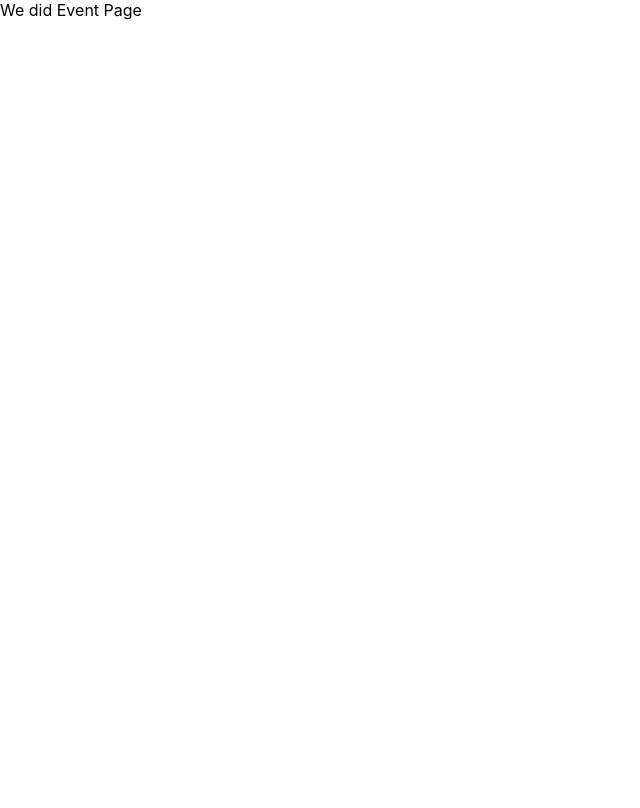
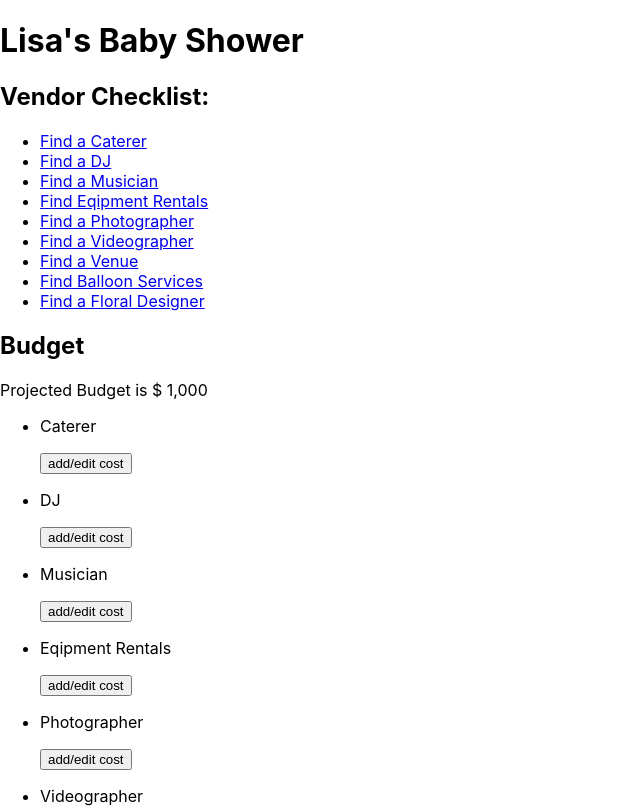
Before and after one commit to teyannaearle/Event-ful, a React (Create React App) app in the folder front-end/: page /event/1 in a window 1280 px wide. Shown: the top 808 px of the page, without its empty margins (0-640 px from the left). Built offline with nearby package versions, Linux system fonts and the light colour scheme; no server answers.

Commit message:
Work on budget, checklist, countdown components

```diff
--- a/front-end/package.json
+++ b/front-end/package.json
@@ -8,6 +8,7 @@
     "@testing-library/user-event": "^12.8.3",
     "axios": "^0.21.1",
     "react": "^17.0.2",
+    "react-countdown-circle-timer": "^2.5.4",
     "react-dom": "^17.0.2",
     "react-router-dom": "^5.2.1",
     "react-scripts": "4.0.3",
--- a/front-end/src/Components/Budget.js
+++ b/front-end/src/Components/Budget.js
@@ -0,0 +1,86 @@
+import React, { useEffect, useState } from "react";
+
+function Budget({categories, budget}) {
+  const [showForm, setShowForm] = useState({});
+  const formatter = new Intl.NumberFormat("en");
+
+  useEffect(() => {
+    let categoryStates = {};
+    for (let category of categories) {
+      categoryStates[category] = false;
+    }
+
+    setShowForm(categoryStates);
+  }, [categories]);
+
+
+  const form = () => {
+    return (
+      <form>
+        <input></input>
+      </form>
+    );
+  };
+
+  const listItem = (category) => {
+    let item = "";
+    switch (category) {
+      case "catering":
+        item = "Caterer";
+        break;
+      case "djs":
+        item = "DJ";
+        break;
+      case "musicians":
+        item = "Musician";
+        break;
+      case "partyequipmentrentals":
+        item = "Eqipment Rentals";
+        break;
+      case "eventphotography":
+        item = "Photographer";
+        break;
+      case "videographers":
+        item = "Videographer";
+        break;
+      case "venues":
+        item = "Venue";
+        break;
+      case "balloonservices":
+        item = "Balloon Services";
+        break;
+      case "floraldesigners":
+        item = "Floral Designer";
+        break;
+      default:
+        item = "";
+    }
+
+    return item;
+  };
+
+  return (
+    <div>
+      Projected Budget is $ {formatter.format(budget)}
+      <ul>
+        {categories.map((category, i) => {
+          return (
+            <li key={i}>
+              <p>{listItem(category)} </p>
+              <button
+                onClick={() =>
+                  setShowForm({ ...showForm, [category]: !showForm[category] })
+                }
+              >
+                add/edit cost
+              </button>
+              {showForm[category] ? form() : null}
+            </li>
+          );
+        })}
+      </ul>
+    </div>
+  );
+}
+
+export default Budget;
--- a/front-end/src/Components/Checklist.js
+++ b/front-end/src/Components/Checklist.js
@@ -0,0 +1,56 @@
+import React from "react";
+import { Link } from "react-router-dom";
+
+function Checklist({categories}) {
+
+  const listItem = (category) => {
+    let item = "";
+    switch (category) {
+      case "catering":
+        item = "Find a Caterer";
+        break;
+      case "djs":
+        item = "Find a DJ";
+        break;
+      case "musicians":
+        item = "Find a Musician";
+        break;
+      case "partyequipmentrentals":
+        item = "Find Eqipment Rentals";
+        break;
+      case "eventphotography":
+        item = "Find a Photographer";
+        break;
+      case "videographers":
+        item = "Find a Videographer";
+        break;
+      case "venues":
+        item = "Find a Venue";
+        break;
+      case "balloonservices":
+        item = "Find Balloon Services";
+        break;
+      case "floraldesigners":
+        item = "Find a Floral Designer";
+        break;
+      default:
+        item = "";
+    }
+
+    return item;
+  };
+
+  return (
+    <ul>
+      {categories.map((category, i) => {
+        return (
+          <li key={i}>
+            <Link to={category}>{listItem(category)}</Link>
+          </li>
+        );
+      })}
+    </ul>
+  );
+}
+
+export default Checklist;
--- /dev/null
+++ b/front-end/src/Components/Timer.js
@@ -0,0 +1,106 @@
+import React, { useEffect, useState } from "react";
+import { CountdownCircleTimer } from "react-countdown-circle-timer";
+
+const minuteSeconds = 60;
+const hourSeconds = 3600;
+const daySeconds = 86400;
+
+const timerProps = {
+  isPlaying: true,
+  size: 120,
+  strokeWidth: 6,
+};
+
+const renderTime = (dimension, time) => {
+  return (
+    <div className="time-wrapper">
+      <div className="time">{time}</div>
+      <div>{dimension}</div>
+    </div>
+  );
+};
+
+const getTimeSeconds = (time) => (minuteSeconds - time) | 0;
+const getTimeMinutes = (time) => ((time % hourSeconds) / minuteSeconds) | 0;
+const getTimeHours = (time) => ((time % daySeconds) / hourSeconds) | 0;
+const getTimeDays = (time) => (time / daySeconds) | 0;
+
+function Timer() {
+  const [date, setDate] = useState("");
+  const [time, setTime] = useState("");
+  const [updated, setUpdated] = useState(false);
+
+  useEffect(() => {
+    //  date and time  will eventually come from an api call to /events/:user_id/:event_id
+    setDate("2021-09-30");
+    setTime("00:30:00");
+    setUpdated(true);
+  }, []);
+
+  const countDown = () => {
+    const finish = new Date(`${date}T${time}`);
+    const startTime = Date.now() / 1000;
+    const endTime = finish.getTime() / 1000;
+    const remainingTime = Math.ceil(endTime - startTime);
+    const days = Math.ceil(remainingTime / daySeconds);
+    const daysDuration = days * daySeconds;
+
+    return (
+      <div>
+        <CountdownCircleTimer
+          {...timerProps}
+          colors={[["#191970"]]}
+          duration={daysDuration}
+          initialRemainingTime={remainingTime}
+        >
+          {({ elapsedTime }) =>
+            renderTime("days", getTimeDays(daysDuration - elapsedTime))
+          }
+        </CountdownCircleTimer>
+        <CountdownCircleTimer
+          {...timerProps}
+          colors={[["#0047AB"]]}
+          duration={daySeconds}
+          initialRemainingTime={remainingTime % daySeconds}
+          onComplete={(totalElapsedTime) => [
+            remainingTime - totalElapsedTime > hourSeconds,
+          ]}
+        >
+          {({ elapsedTime }) =>
+            renderTime("hours", getTimeHours(daySeconds - elapsedTime))
+          }
+        </CountdownCircleTimer>
+        <CountdownCircleTimer
+          {...timerProps}
+          colors={[["#007FFF"]]}
+          duration={hourSeconds}
+          initialRemainingTime={remainingTime % hourSeconds}
+          onComplete={(totalElapsedTime) => [
+            remainingTime - totalElapsedTime > minuteSeconds,
+          ]}
+        >
+          {({ elapsedTime }) =>
+            renderTime("minutes", getTimeMinutes(hourSeconds - elapsedTime))
+          }
+        </CountdownCircleTimer>
+        <CountdownCircleTimer
+          {...timerProps}
+          colors={[["#00B7EB"]]}
+          duration={minuteSeconds}
+          initialRemainingTime={remainingTime % minuteSeconds}
+          onComplete={(totalElapsedTime) => [
+            remainingTime - totalElapsedTime > 0,
+          ]}
+        >
+          {({ elapsedTime }) =>
+            renderTime("seconds", getTimeSeconds(elapsedTime))
+          }
+        </CountdownCircleTimer>
+      </div>
+    );
+  };
+
+  return <div>{updated ? countDown() : null}</div>;
+}
+
+export default Timer;
--- a/front-end/src/Pages/Event.js
+++ b/front-end/src/Pages/Event.js
@@ -1,10 +1,55 @@
-import React from 'react'
+import React, { useEffect, useState } from "react";
+import { useParams } from "react-router-dom";
+import Checklist from "../Components/Checklist";
+import Budget from "../Components/Budget";
+import Timer from "../Components/Timer";
 
 export default function Event() {
-    return (
-        <div>
-            We did Event Page
+  const [eventName, setEventName] = useState();
+  const [categories, setCategories] = useState([]);
+  const [budget, setBudget] = useState(0);
+  const { event_id } = useParams();
 
-        </div>
-    )
+  useEffect(() => {
+    // categories will eventually come from  /checklist/:user_id/:event_id
+    // Name and budget will eventually come from an api call to /events/:user_id/:event_id
+
+    setEventName("Lisa's Baby Shower");
+    let budget = "1000";
+    setBudget(Number(budget));
+
+    setCategories([
+      "catering",
+      "djs",
+      "musicians",
+      "partyequipmentrentals",
+      "eventphotography",
+      "videographers",
+      "venues",
+      "balloonservices",
+      "floraldesigners",
+    ]);
+  }, []);
+
+  useEffect(() => {}, []);
+  return (
+    <div>
+      <h1>{eventName}</h1>
+
+      <div>
+        <h2>Vendor Checklist:</h2>
+        <Checklist categories={categories} />
+      </div>
+
+      <div>
+        <h2>Budget</h2>
+        <Budget categories={categories} budget={budget} />
+      </div>
+
+      <div>
+        <h2>Countdown to {eventName} !</h2>
+        <Timer />
+      </div>
+    </div>
+  );
 }
```
Also changed, not shown: front-end/src/Components/Countdown.js (deleted), 1 other file (tests, documents, lock files or other folders).
